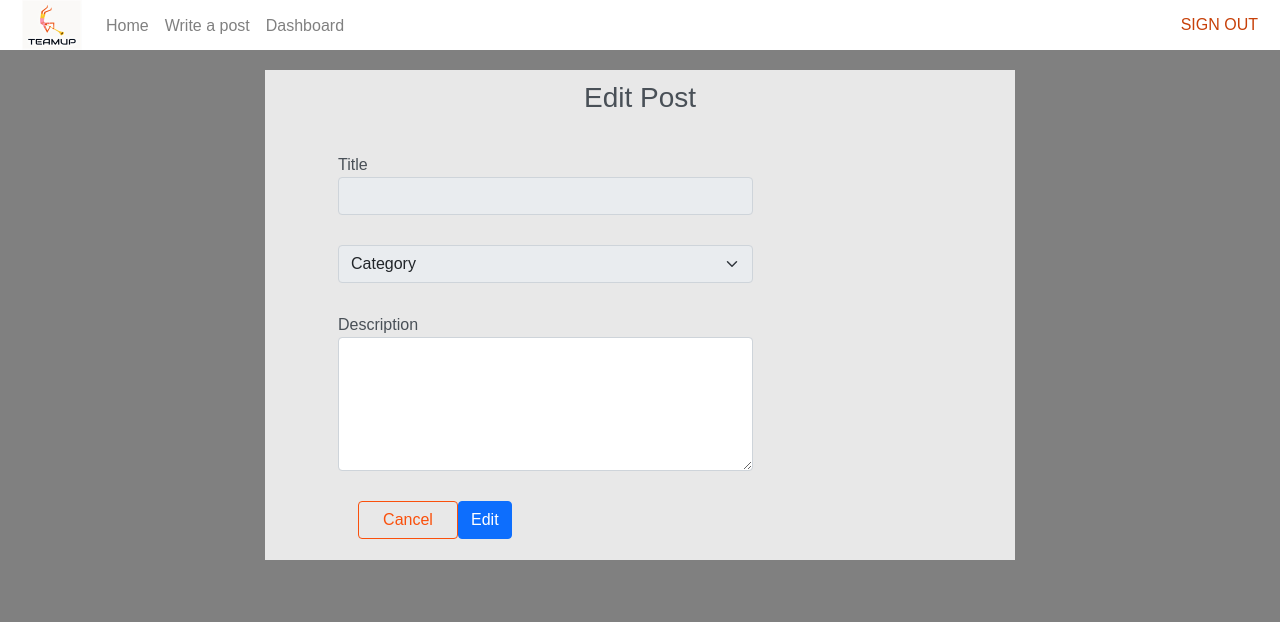
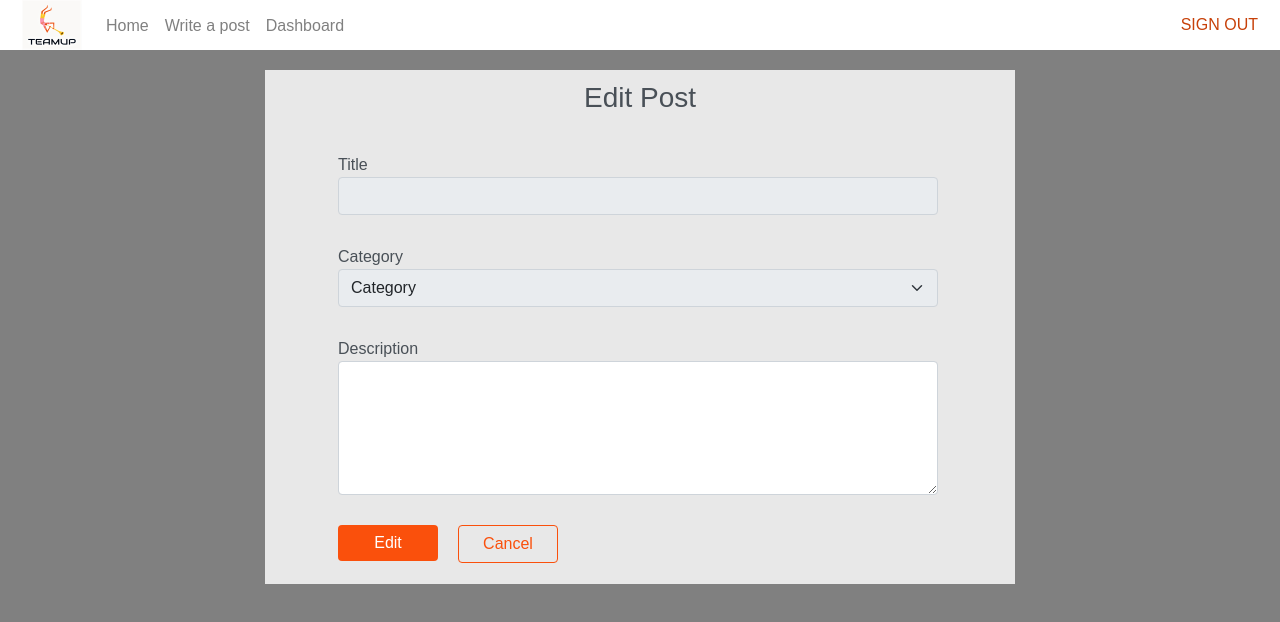
Before and after one commit to seantanty/TeamUpV2, a React (Create React App) app in the folder front/: page /editPost/1 in a window 1280 px wide. Shown: the top 622 px of the page. Built offline with nearby package versions, Linux system fonts and the light colour scheme; no server answers; sample sign-in values are in the browser's storage.

Commit message:
edit post format

```diff
--- a/front/src/Pages/EditPostPage.js
+++ b/front/src/Pages/EditPostPage.js
@@ -63,19 +63,22 @@ const EditPostPage = () => {
         <div className="col-md-8 col-md-offset-2">
           <form action="">
             <div className="form-group">
-              <label for="title">Title</label>
+              <label htmlFor="title">Title</label>
 
               <input
                 type="text"
                 className="form-control"
+                id="title"
                 name="title"
                 value={post.title}
                 disabled
               />
             </div>
             <div className="form-group">
+              <label htmlFor="category">Category</label>
               <select
                 className="form-select form-control"
+                id="category"
                 value={cat}
                 name="category"
                 disabled
@@ -94,6 +97,7 @@ const EditPostPage = () => {
                 rows="5"
                 className="form-control"
                 name="description"
+                id="description"
                 value={content}
                 onChange={(e) => setContent(e.target.value)}
               ></textarea>
@@ -104,7 +108,7 @@ const EditPostPage = () => {
                 type="submit"
                 className="btn btn-primary"
                 onClick={editPost}
-                id="editPost"
+                id="createPost"
               >
                 Edit
               </button>
```
